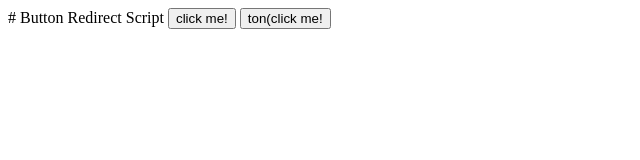
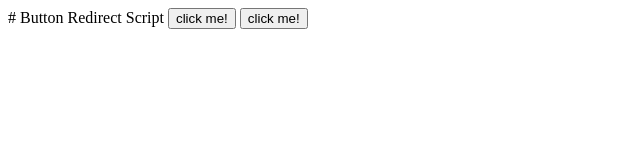
Before and after one commit to Kellarosaa/Language, a plain HTML site: page work.html in a window 1280 px wide. Shown: the full height of the page, 0-640 px from the left. Drawn offline with Linux system fonts and the light colour scheme.

Commit message:
Update work.html

```diff
--- a/work.html
+++ b/work.html
@@ -36,9 +36,9 @@
     <title>Dynamic Button Redirect</title>
     <script>
         function createButton() {
-            const rawText = "openbutton(click me!)-example.com"; // Replace this with the raw GitHub file content
+            const rawText = "button(click me!)-example.com"; // Replace this with the raw GitHub file content
             const parts = rawText.split('-');
-            if (parts.length === 2 && parts[0].startsWith('openbutton(') && parts[0].endsWith(')')) {
+            if (parts.length === 2 && parts[0].startsWith('button(') && parts[0].endsWith(')')) {
                 const buttonText = parts[0].slice(7, -1);
                 const url = parts[1];
                 const button = document.createElement('button');
```
